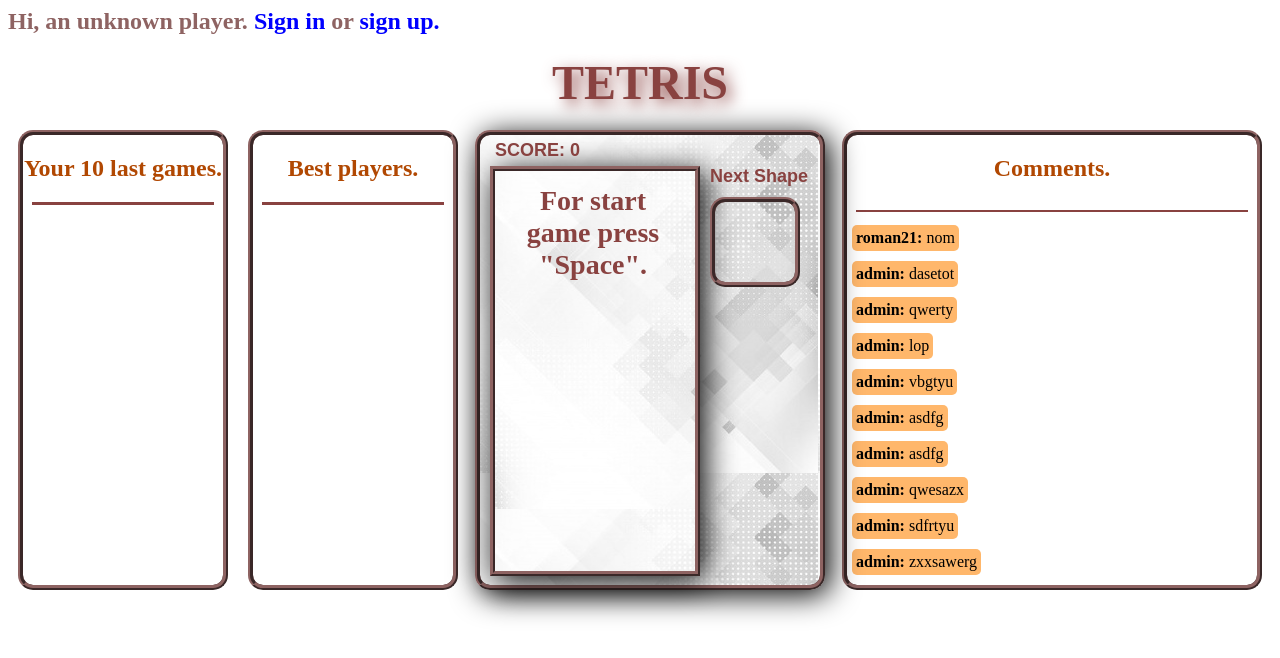
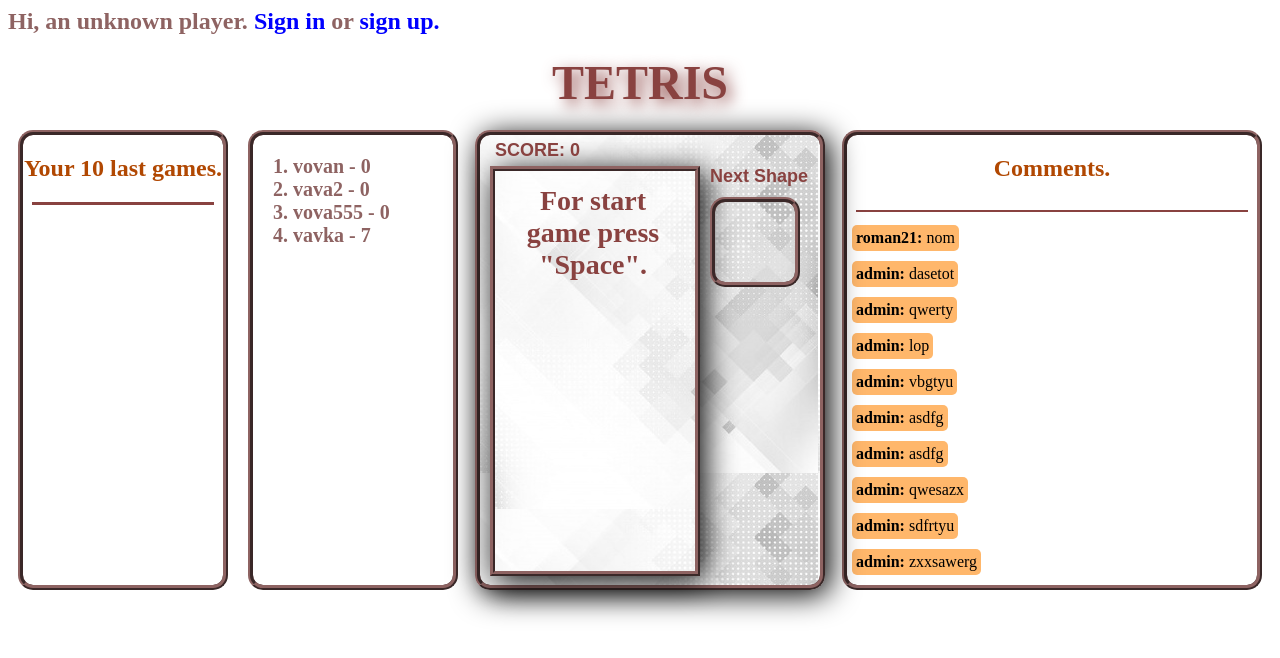
Before and after one commit to RomanMykytyn/Tetris-Web-Django, a Django app: page / in a window 1280 px wide. Shown: the top 658 px of the page. Run offline with Django 3.2, Linux system fonts and the light colour scheme; data comes from the database, SQL or seed files in the repository; both versions use the stored data as it was after the commit; data that the repository does not hold is empty.

Commit message:
Next step2.

```diff
--- a/catalog/static/script_serv.js
+++ b/catalog/static/script_serv.js
@@ -38,5 +38,5 @@ function updateComments() {
 }
 
 function updatePlayers() {
-  $.get("/ajaxView/", {updatePlayers: "ok"},  function(data) {$(".bestScore").append(data);} )
+  $.get("/ajaxView/", {updatePlayers: "ok"},  function(data) {$(".bestScore").html(data);} )
 }
--- a/catalog/static/style.css
+++ b/catalog/static/style.css
@@ -92,7 +92,7 @@ span {
 .main {
   display: flex;
   flex-direction: row;
-  justify-content: space-around;
+  justify-content: center;
 }
 
 .youScore {
@@ -117,7 +117,7 @@ span {
   width: 410px;
   height: 450px;
   margin: 0 10px 0 0;
-  overflow:
+
 }
 
 h2 {
--- a/catalog/views.py
+++ b/catalog/views.py
@@ -56,8 +56,8 @@ def ajaxView(request):
         to_page = ""
         for i in all_players:
             temp = i.score.split()
-            for j in temp:
-                j = int(j)
+            for j, item in enumerate(temp):
+                temp[j] = int(item)
             temp = sum(temp)
             best_players.append([i.userName, temp])
         sorted(best_players, key=lambda x: x[1])
@@ -67,10 +67,10 @@ def ajaxView(request):
         to_page = "<ol>" + to_page + "</ol>"
         return HttpResponse(to_page)
     if "score" in request.GET:
-        if request.user.is_authenticated() == True:
-            newUser = userScore.objects.filter(userName = User.objects.username)
+        if request.user.is_authenticated == True:
+            newUser = userScore.objects.get(userName = request.user.username)
             newUserScore = newUser.score.split()
-            newUserScore.insert(0, request.GET.score)
+            newUserScore.insert(0, request.GET['score'])
             newUser.score = " ".join(newUserScore)
             newUser.save()
         return HttpResponse()
```
Also changed, not shown: db.sqlite3.
